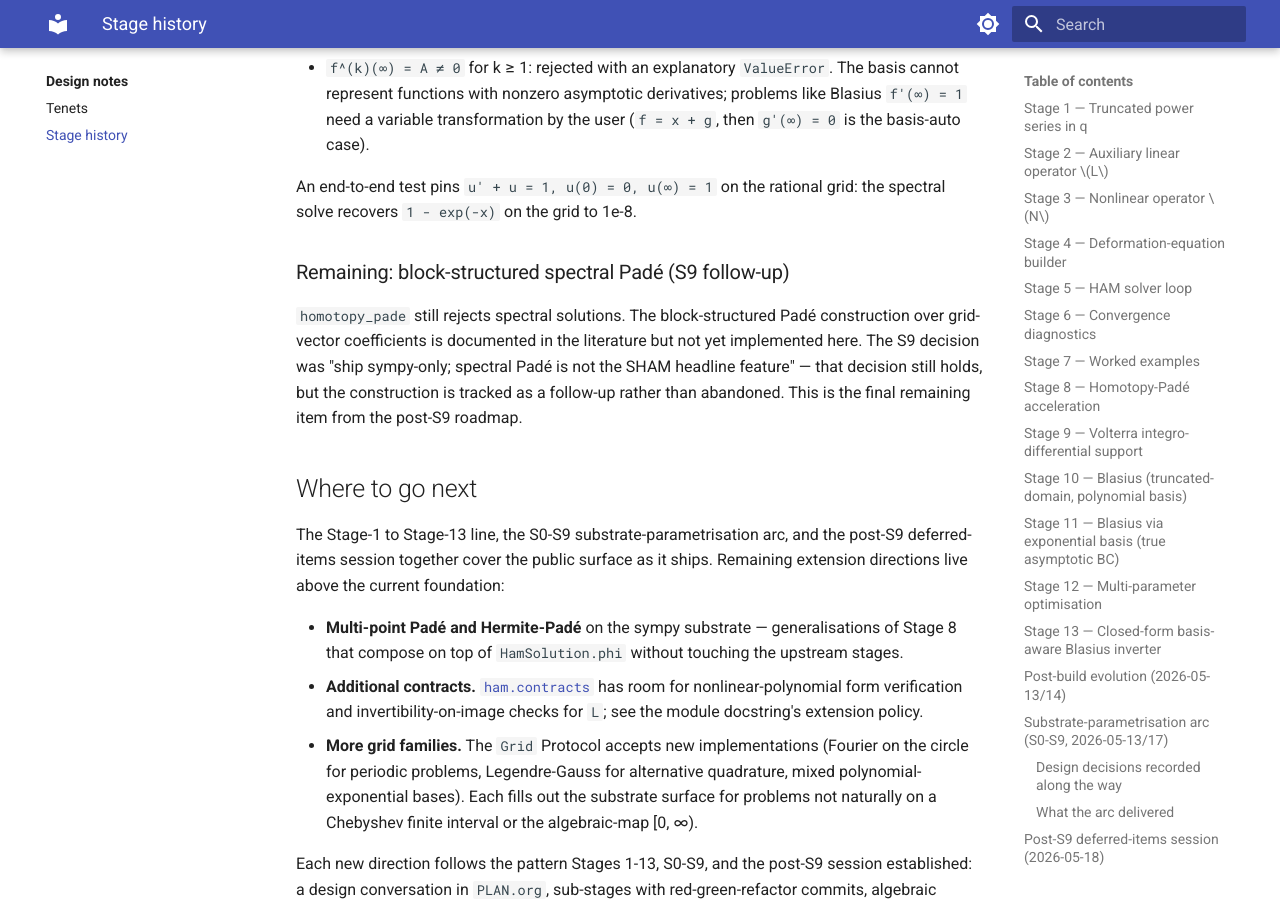
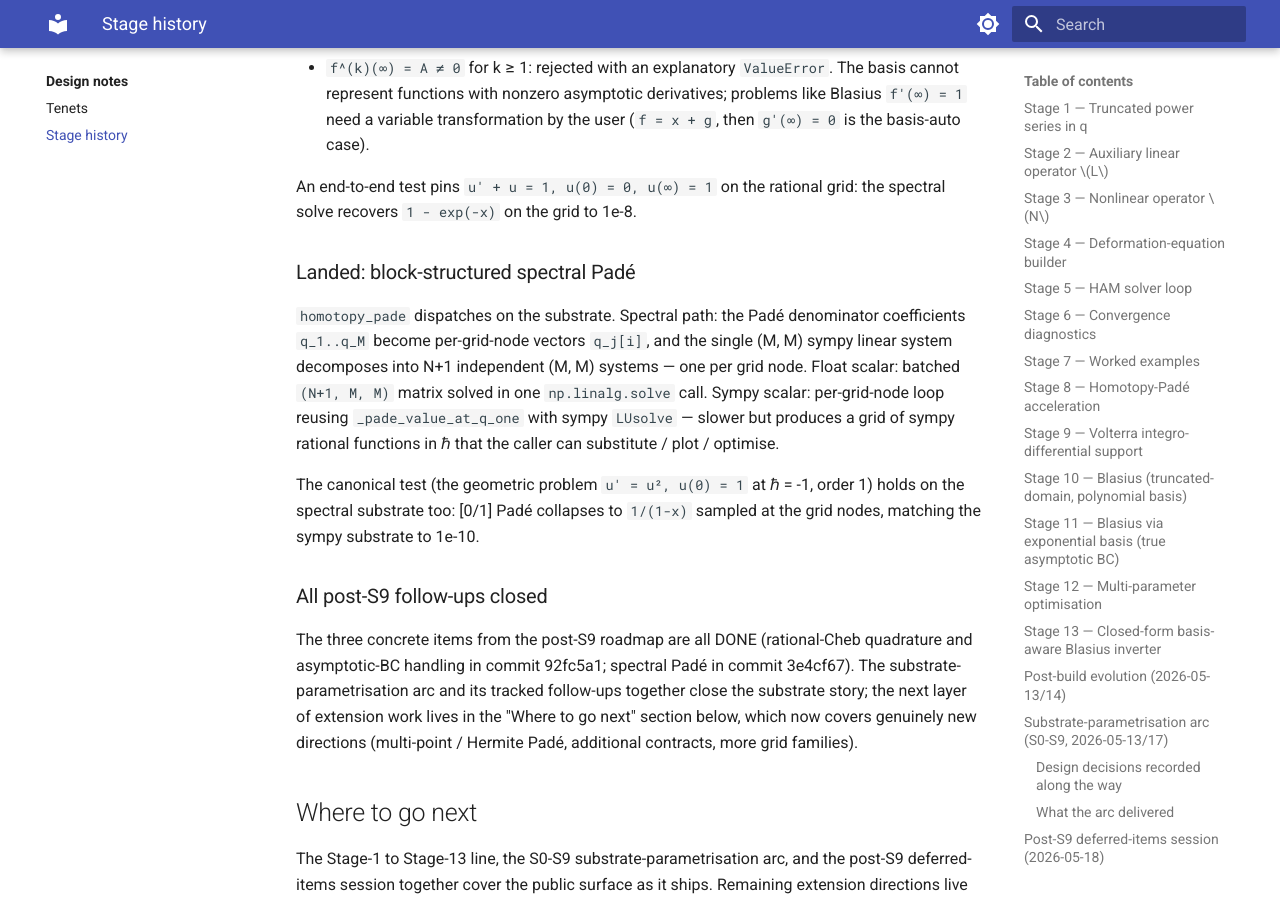
Before and after one commit to sabjohnso/ham, an MkDocs documentation site: the page built from docs/design/stages.md, in a window 1280 px wide and 900 px high, scrolled down 9966 px. Built offline with MkDocs 1.6.1 and Material for MkDocs 9.7.7, drawn with Linux system fonts in a browser that asks for light colours.

Commit message:
📝 [docs] mark block-structured spectral Padé as landed
Problem:
- The S9 follow-up landed in commit 3e4cf67 but PLAN.org,
  docs/design/stages.md, docs/concepts/substrates.md,
  docs/api/index.md, and the README's diagnostics table still
  described it as "tracked" or "not yet — sympy only"

Solution:
- PLAN.org: third item in the "Tracked follow-ups" section gets
  the DONE entry with the dispatch strategy (substrate detection,
  per-grid-node decomposition, batched np.linalg.solve for float,
  sympy LUsolve loop for sympy scalar), hbar_value semantics, the
  L/0 element-wise case, and the test inventory. Preamble updated
  to "All three landed" with the commit hashes
- docs/design/stages.md: third subsection retitled "Landed:
  block-structured spectral Padé" with the construction summary
  and the cross-substrate cross-check on the geometric problem.
  New "All post-S9 follow-ups closed" wrap-up paragraph closes
  the section, pointing at the next layer of work in "Where to
  go next"
- docs/concepts/substrates.md: drops the "block-structured spectral
  Padé remains the only outstanding tracked follow-up" hedging in
  favour of "homotopy_pade now supports both substrates" with the
  per-substrate construction sketches
- docs/api/index.md: ham.pade row replaces "Currently sympy-only;
  spectral substrate is rejected" with the substrate-dispatching
  description (single LUsolve vs N+1 independent solves)
- README.md: diagnostics table row for homotopy_pade changes the
  spectral column from "not yet — sympy only" to "block-LU per
  grid node"

`mkdocs build --strict` passes.

Padé per grid node -
batched solve for float entries,
loop for sympy mode.

```diff
--- a/docs/design/stages.md
+++ b/docs/design/stages.md
@@ -404,15 +404,33 @@ An end-to-end test pins `u' + u = 1, u(0) = 0, u(∞) = 1` on the
 rational grid: the spectral solve recovers `1 - exp(-x)` on the
 grid to 1e-8.
 
-### Remaining: block-structured spectral Padé (S9 follow-up)
+### Landed: block-structured spectral Padé
 
-`homotopy_pade` still rejects spectral solutions. The
-block-structured Padé construction over grid-vector coefficients
-is documented in the literature but not yet implemented here.
-The S9 decision was "ship sympy-only; spectral Padé is not the
-SHAM headline feature" — that decision still holds, but the
-construction is tracked as a follow-up rather than abandoned.
-This is the final remaining item from the post-S9 roadmap.
+`homotopy_pade` dispatches on the substrate. Spectral path: the
+Padé denominator coefficients `q_1..q_M` become per-grid-node
+vectors `q_j[i]`, and the single (M, M) sympy linear system
+decomposes into N+1 independent (M, M) systems — one per grid
+node. Float scalar: batched `(N+1, M, M)` matrix solved in one
+`np.linalg.solve` call. Sympy scalar: per-grid-node loop reusing
+`_pade_value_at_q_one` with sympy `LUsolve` — slower but produces
+a grid of sympy rational functions in ℏ that the caller can
+substitute / plot / optimise.
+
+The canonical test (the geometric problem `u' = u², u(0) = 1` at
+ℏ = -1, order 1) holds on the spectral substrate too: [0/1] Padé
+collapses to `1/(1-x)` sampled at the grid nodes, matching the
+sympy substrate to 1e-10.
+
+### All post-S9 follow-ups closed
+
+The three concrete items from the post-S9 roadmap are all DONE
+(rational-Cheb quadrature and asymptotic-BC handling in commit
+92fc5a1; spectral Padé in commit 3e4cf67). The substrate-
+parametrisation arc and its tracked follow-ups together close
+the substrate story; the next layer of extension work lives in
+the "Where to go next" section below, which now covers genuinely
+new directions (multi-point / Hermite Padé, additional contracts,
+more grid families).
 
 ## Where to go next
 
```
Also changed, not shown: README.md (+1 -1 lines), docs/api/index.md (+1 -1 lines), docs/concepts/substrates.md (+4 -4 lines).
